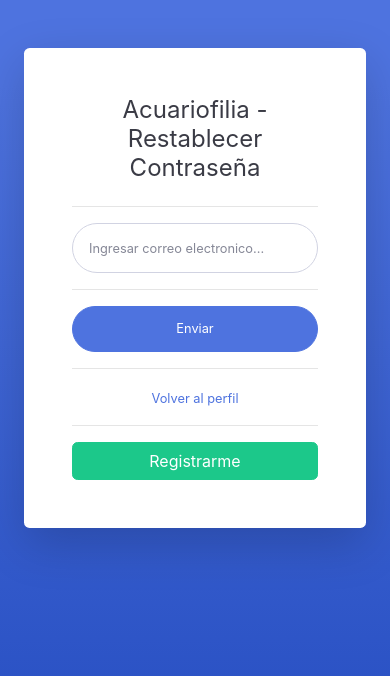
After one commit to mlinang/Acuariofilia, a Flask app: template templates/restablecercontrasena.html in a window 390 px wide. The commit adds this page. Shown: the top 676 px of the page. Run offline with Flask 2, Linux system fonts and the light colour scheme; the template is opened without the code that fills it, so the values that code supplies are empty.

Commit message:
perfil ok

```diff
--- a/templates/Login.html
+++ b/templates/Login.html
@@ -78,7 +78,7 @@ function delete_flash(flash) {
 
                                         </form>
                                         <div class="text-center">
-                                            <a class="small" href="/recordarpassword">Olvidaste tu cuenta?</a>
+                                            <a class="small" href="/restablecercontrasena">Olvidaste tu cuenta?</a>
                                         </div>
                                         <hr>
                                         <a href="/registro" class="btn btn-success btn-user btn-block">
--- a/templates/cambiarcontrasena.html
+++ b/templates/cambiarcontrasena.html
@@ -89,12 +89,8 @@
                                         <input type="submit" id="Enviar" value="Enviar" class="btn btn-primary btn-user btn-block" />
                                     </form>
                                     <div class="text-center">
-                                        <a class="small" href="/login">Opss ya la recuerdo, ir a iniciar sesion</a>
+                                        <a class="small" href="/feed">Volver al perfil</a>
                                     </div>
-                                    <hr>
-                                    <a href="registro.html" class="btn btn-success btn-user btn-block">
-                                        Registrarme
-                                    </a>
                                 </div>
                             </div>
 
--- a/templates/feed.html
+++ b/templates/feed.html
@@ -98,6 +98,7 @@
                     <li class="fas fa-binoculars"> <a  href="{{'search'}}">Explora</a></li>
                     <li class="far fa-envelope"> Mensajes</li>
                     <li class="fas fa-cogs"> <a href="{{'dashboard'}}"> Administra </a></li>
+                    <li class="fas fa-cogs"> <a href="{{'cambiarcontrasena'}}"> Cambiar contraseña </a></li>
                 {% else %}
                     <!-- ESTE ELSE SIRVE PARA CARGAR OPCIONES DE ADMINS Y SUP ADMINS
 
--- a/templates/registro.html
+++ b/templates/registro.html
@@ -70,9 +70,11 @@
                                             <hr>
                                             <input id="enviar" type="submit" value="Enviar"  class="btn btn-primary btn-user btn-block">
 
-
                                         </form>
-
+                                        <hr>
+                                        <a href="login" class="btn btn-success btn-user btn-block">
+                                            Volver a inicio de sesión
+                                        </a>
                                     </div>
                                 </div>
 
--- /dev/null
+++ b/templates/restablecercontrasena.html
@@ -0,0 +1,81 @@
+<!DOCTYPE html>
+<html lang="es">
+
+<head>
+
+    <meta charset="utf-8">
+    <meta http-equiv="X-UA-Compatible" content="IE=edge">
+    <meta name="viewport" content="width=device-width, initial-scale=1, shrink-to-fit=no">
+    <meta name="description" content="">
+    <meta name="author" content="">
+
+    <title>Login Acuariofilia</title>
+    <link href="../static/css/sb-admin-2.min.css" rel="stylesheet">
+</head>
+
+<body class="bg-gradient-primary">
+
+    {% with mensajes = get_flashed_messages() %}
+        {% if mensajes %}
+            <div class="alert alert-success alert-dismissible fade show" role="alert">
+                {% for mensaje in mensajes %}
+                        {{mensaje}}
+                {% endfor %}
+            <button onclick="delete_flash(this)" type="button" class="btn-close" data-bs-dismiss="alert" aria-label="Close"></button>
+        </div>
+        {% endif %}
+    {% endwith %}
+    <script>
+        function delete_flash(flash) {
+            $(flash).parent().remove()
+        }
+    </script>
+
+    <div class="container">
+        <!-- Outer Row -->
+        <div class="row justify-content-center">
+            <div class="col-xl-10 col-lg-12 col-md-9">
+                <div class="card o-hidden border-0 shadow-lg my-5">
+                    <div class="card-body p-0">
+                        <!-- Nested Row within Card Body -->
+                        <div class="row">
+                            <div class="col-lg-6 d-none d-lg-block bg-login-image"></div>
+                            <div class="col-lg-6">
+
+                                <div class="p-5">
+
+                                    <div class="text-center">
+                                        <h1 class="h4 text-gray-900 mb-4">Acuariofilia - Restablecer Contraseña</h1>
+                                    </div>
+                                    <form class="user">
+                                        <hr>
+                                        <div class="form-group">
+                                            <input type="email" class="form-control form-control-user"
+                                                id="exampleInputEmail" aria-describedby="emailHelp"
+                                                placeholder="Ingresar correo electronico...">
+                                        </div>
+                                        <hr>
+                                        <a href="restablecercontraseña.html" class="btn btn-primary btn-user btn-block">
+                                            Enviar
+                                        </a>
+                                    </form>
+                                    <hr>
+                                    <div class="text-center">
+                                        <a class="small" href="/feed">Volver al perfil</a>
+                                    </div>
+                                    <hr>
+                                    <a href="registro" class="btn btn-success btn-user btn-block">
+                                        Registrarme
+                                    </a>
+
+                                </div>
+                            </div>
+
+                        </div>
+                    </div>
+                </div>
+            </div>
+        </div>
+    </div>
+</body>
+</html>
```
